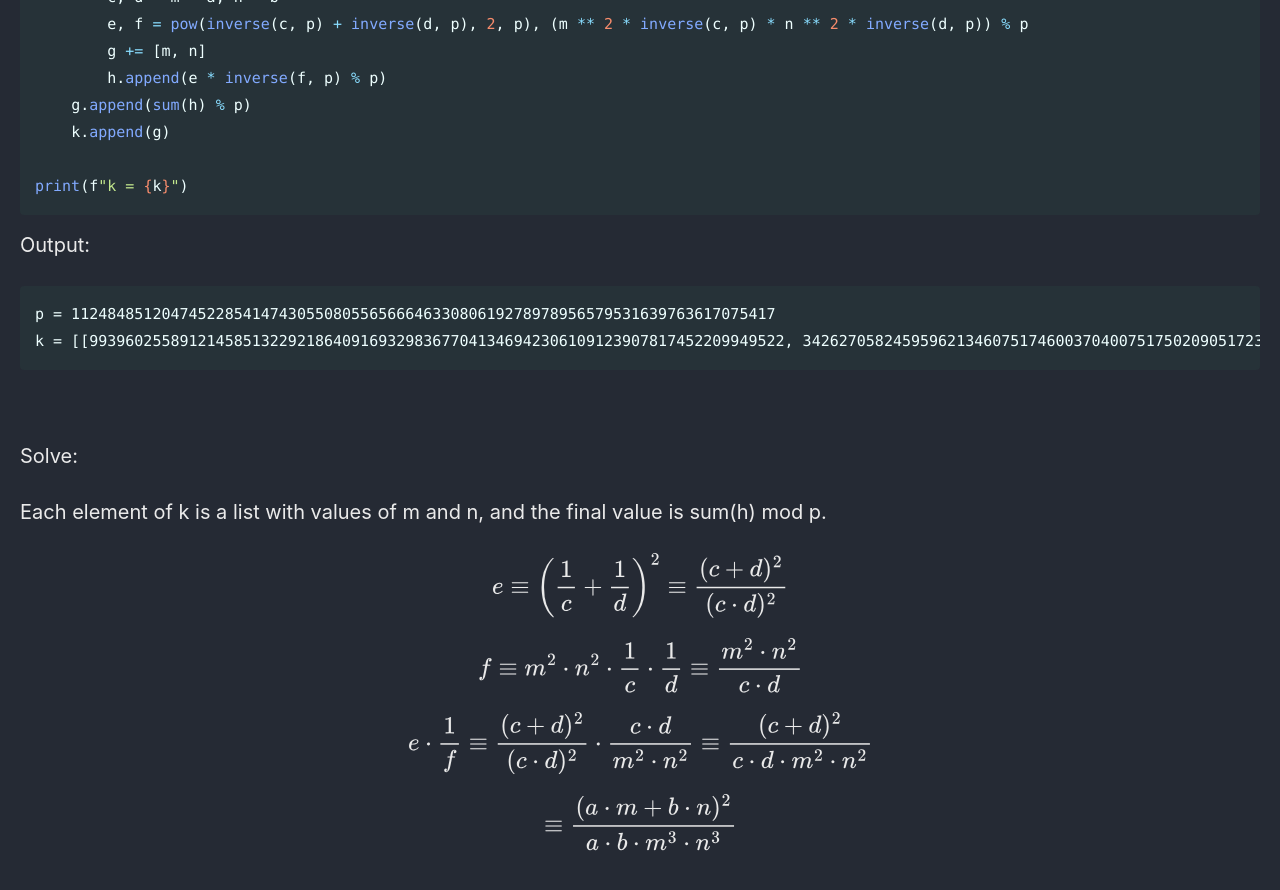
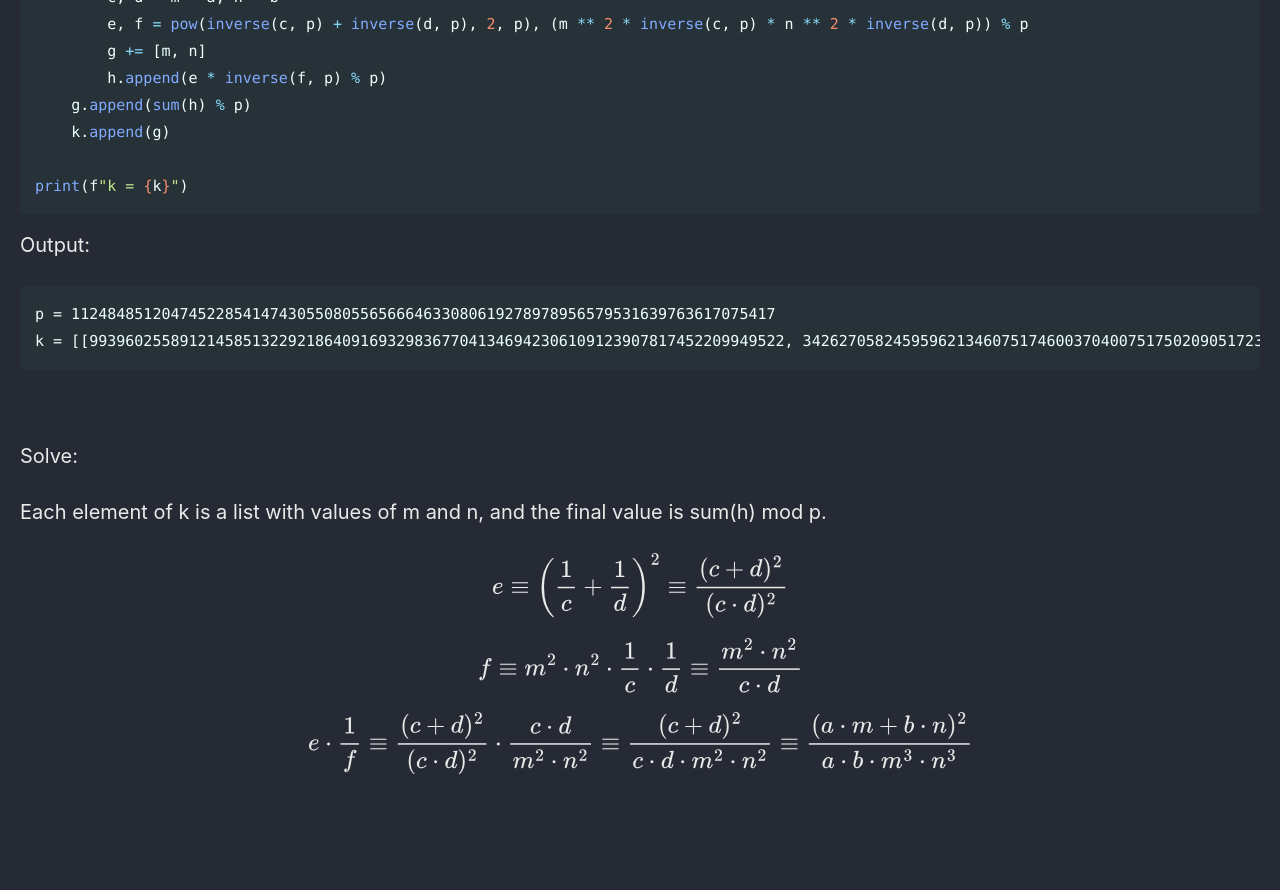
Before and after one commit to Connor-McCartney/Connor-McCartney.github.io, a Jekyll site: the page built from _pages/cryptography/other/syntelestis-Pearl-CTF-2024.md, in a window 1280 px wide and 900 px high, scrolled down 699 px. Shown: the top 890 px of the window. Built offline with Jekyll 4.4.1, drawn with Linux system fonts in a browser that asks for light colours; cached includes are drawn as plain includes; after the commit the page ends 1523 px from its top, so only the background shows below that.

```diff
--- a/_pages/cryptography/other/syntelestis-Pearl-CTF-2024.md
+++ b/_pages/cryptography/other/syntelestis-Pearl-CTF-2024.md
@@ -53,6 +53,4 @@ $$e \equiv \left( \frac{1}{c} + \frac{1}{d} \right)^2 \equiv \frac{(c+d)^2}{(c \
 
 $$f \equiv m^2 \cdot n^2 \cdot \frac{1}{c} \cdot \frac{1}{d} \equiv \frac{m^2 \cdot n^2}{c \cdot d}$$
 
-$$e \cdot \frac{1}{f} \equiv \frac{(c+d)^2}{(c \cdot d)^2} \cdot \frac{c \cdot d}{m^2 \cdot n^2} \equiv \frac{(c+d)^2}{c \cdot d \cdot m^2 \cdot n^2}$$
-
-$$\equiv \frac{(a \cdot m + b \cdot n)^2}{a \cdot b \cdot m^3 \cdot n^3}$$
+$$e \cdot \frac{1}{f} \equiv \frac{(c+d)^2}{(c \cdot d)^2} \cdot \frac{c \cdot d}{m^2 \cdot n^2} \equiv \frac{(c+d)^2}{c \cdot d \cdot m^2 \cdot n^2} \equiv \frac{(a \cdot m + b \cdot n)^2}{a \cdot b \cdot m^3 \cdot n^3}$$
```
